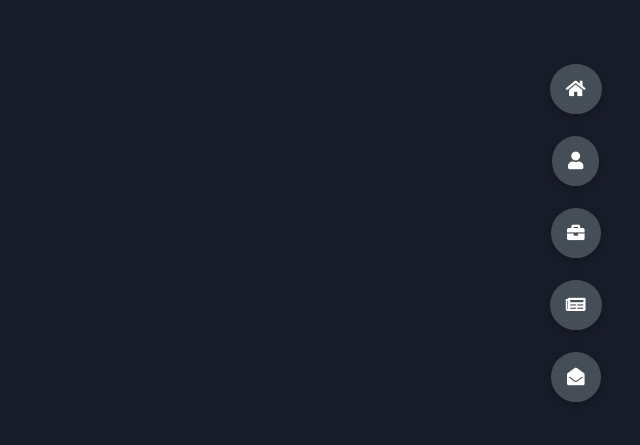
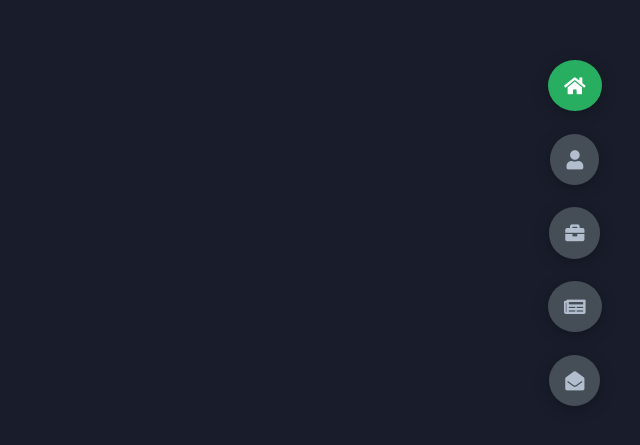
Before and after one commit to Renaissence/Frontend-portfolio, a plain HTML site: page index.html in a window 1280 px wide. Shown: the part 167-612 px from the top of the page, without its empty margins (640-1280 px from the left). Drawn offline with Linux system fonts and the light colour scheme.

Commit message:
Added click control options to the menu buttons

```diff
--- a/index.html
+++ b/index.html
@@ -31,14 +31,18 @@
         <div class="control control-3" data-id="portfolio">
             <i class="fas fa-briefcase"></i>
         </div>
-        <div class="control control-4">
+        <div class="control control-4" data-id="blogs">
             <i class="fas fa-newspaper"></i>
         </div>
-        <div class="control control-5">
+        <div class="control control-5" data-id="contact">
             <i class="fas fa-envelope-open"></i>
         </div>
     </div>
 
+<script src="styles/app.js">
+
+</script>
 </body>
 
+
 </html>
--- /dev/null
+++ b/styles/app.js
@@ -0,0 +1,18 @@
+const sections = document.querySelectorAll('.section');
+const sectBtns = document.querySelectorAll('.controlls');
+const sectBtn = document.querySelectorAll('.control');
+const allSections = document.querySelectorAll('.main-content');
+
+
+function PageTransitions(){
+    //Button click active class
+    for(let i = 0; i < sectBtn.length; i++){
+        sectBtn[i].addEventListener('click', function(){
+            let currentBtn = document.querySelectorAll('.active-btn');
+            currentBtn[0].className = currentBtn[0].className.replace('active-btn', '');
+            this.className += ' active-btn';
+        })
+    }
+}
+
+PageTransitions();
--- a/styles/styles.scss
+++ b/styles/styles.scss
@@ -99,6 +99,13 @@ section{
     align-items: center;
     justify-content: center;
     transform: translateY(-50%);
+    .active-btn{
+        background-color: var(--color-secondary) !important;
+        transition: all .4s ease-in-out;
+        i{
+            color: var(--color-white) !important;
+        }
+    }
     .control{
         padding: 1rem;
         cursor: pointer;
@@ -111,5 +118,10 @@ section{
         align-items: center;
         margin: .7rem 0;
         box-shadow: var(--box-shadow-1);
+        i{
+            font-size: 1.2rem;
+            color: var(--color-grey-2);
+            pointer-events: none;
+        }
     }
 }
```
Also changed, not shown: styles/styles.css, 1 other file.
